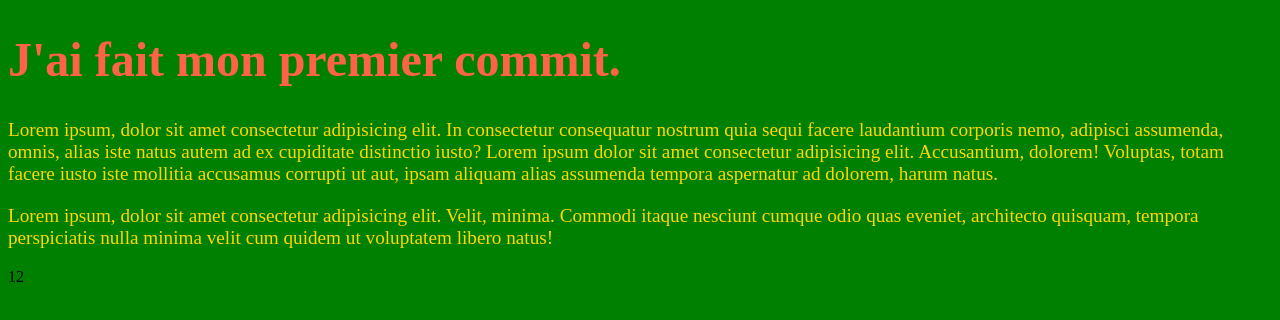
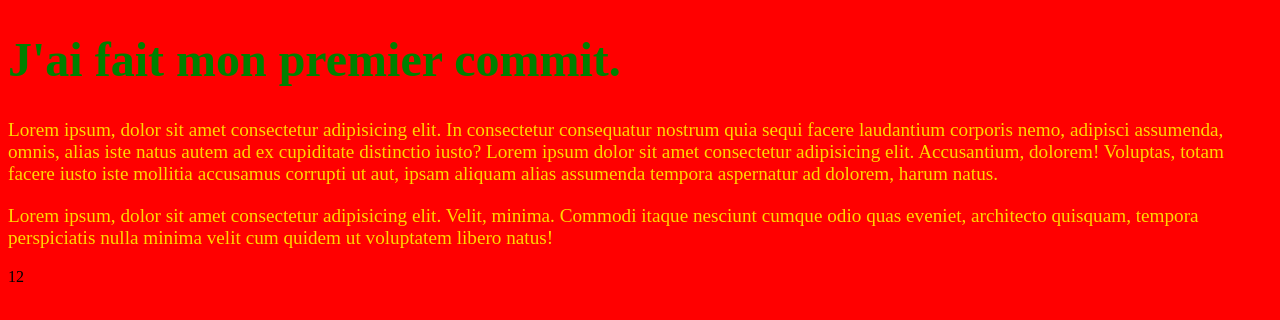
Before and after one commit to HamiOmrab/web2, a plain HTML site: page index.html in a window 1280 px wide. Drawn offline with Linux system fonts and the light colour scheme.

Commit message:
change css pour branche tache1

```diff
--- a/style.css
+++ b/style.css
@@ -1,10 +1,10 @@
 body {
-   background-color: green;
+   background-color: red;
 }
 
 h1 {
 
-    color: tomato;
+    color: green;
     font-size: 3em;
 
 }
```
